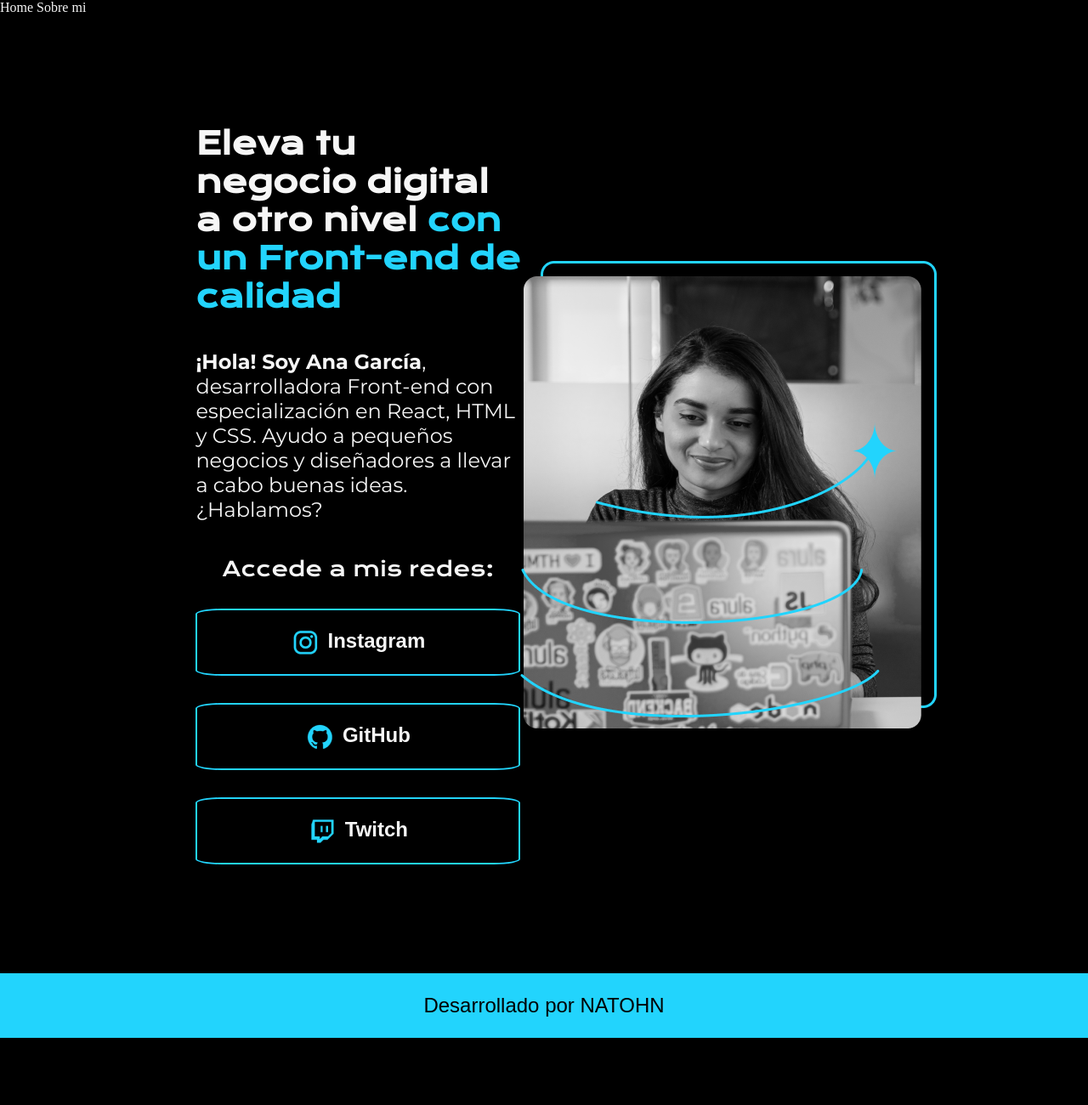
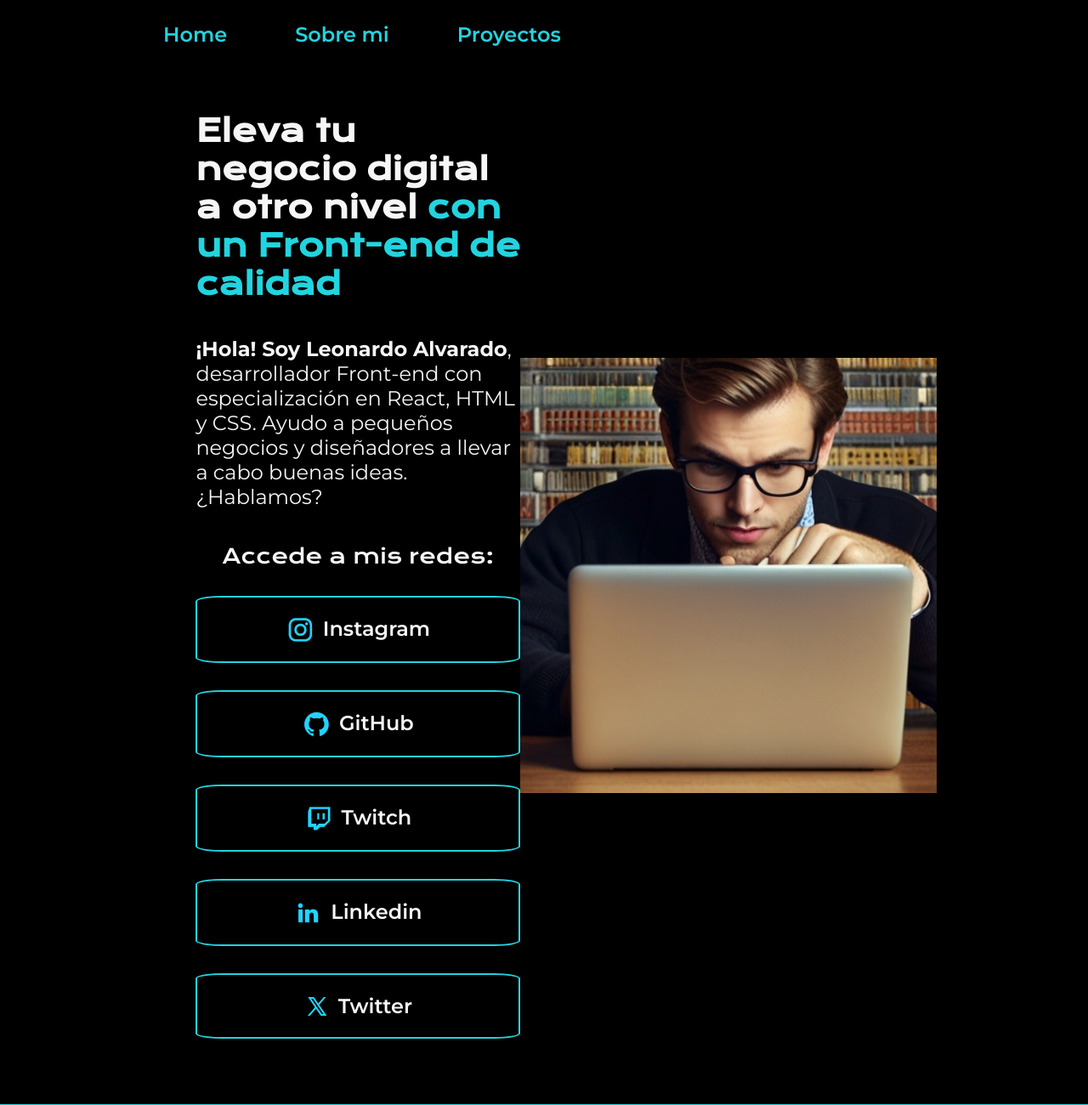
Before and after one commit to NATOHN/Portafolio, a plain HTML site: page index.html in a window 1280 px wide. Shown: the top 1300 px of the page at 85% size. Before the commit the page ends 1221 px from the top, so only its background shows below. Drawn offline with nearby package versions, Linux system fonts and the light colour scheme.

Commit message:
Actualizacion

```diff
--- a/index.html
+++ b/index.html
@@ -4,13 +4,14 @@
     <meta charset="UTF-8">
     <meta name="viewport" content="width=device-width, initial-scale=1.0">
     <title>Portafolio</title>
-    <link rel="stylesheet" href="style.css">
+    <link rel="stylesheet" href="./style/style.css">
 </head>
 <body>
     <header class="header">
        <nav class="header__menu">
-        <a class="header__menu__link">Home</a>
-        <a class="header__menu__link">Sobre mi</a>
+        <a class="header__menu__link" href="index.html">Home</a>
+        <a class="header__menu__link" href="about.html">Sobre mi</a>
+        <a class="header__menu__link" href="projects.html">Proyectos</a>
        </nav>
     </header>
     <main class="presentacion">
@@ -20,16 +21,18 @@
             <strong class="titulo-destaque">con un Front-end de
             calidad</strong></h1>
 
-        <p class="presentacion__contenido__texto"><strong>¡Hola! Soy Ana García</strong>, desarrolladora Front-end
+        <p class="presentacion__contenido__texto"><strong>¡Hola! Soy Leonardo Alvarado</strong>, desarrollador Front-end
             con especialización en React, HTML y CSS. Ayudo
             a pequeños negocios y diseñadores a llevar a
             cabo buenas ideas. ¿Hablamos?
         </p>
         <div class="presentacion__enlances">
         <h2 class="presentacion__enlances__subtitle">Accede a mis redes:</h2>
+
         <a class="presentacion__enlances__link" href="https://www.instagram.com/">
             <img src="./assets/instagram.png">
             Instagram</a>
+
         <a class="presentacion__enlances__link" href="https://github.com/">
             <img src="./assets/github.png">
             GitHub</a>
@@ -38,12 +41,19 @@
             <img src="./assets/twitch.png">
             Twitch</a>
 
+        <a class="presentacion__enlances__link" href="https://www.linkedin.com/home">
+            <img src="./assets/linkedin.png">
+           Linkedin</a>
+
+        <a class="presentacion__enlances__link" href="https://x.com/i/flow/login?input_flow_data=%7B%22requested_variant%22%3A%22eyJteCI6IjIifQ%3D%3D%22%7D">
+            <img src="./assets/twitter-novo.png">
+            Twitter</a>
         </div>
 
 
 
         </section>
-        <img src="./assets/Imagem.png" alt="Imagen de Ana García trabajando">
+        <img src="./assets/file.png" alt="Foto de Leonardo Alvarado desarrollando un proyecto">
    </main>
 
    <footer class="footer">
--- a/style.css
+++ b/style/style.css
@@ -1,4 +1,15 @@
 @import url('https://fonts.googleapis.com/css2?family=Krona+One&family=Montserrat:ital,wght@0,100..900;1,100..900&display=swap');
+
+
+:root{
+    --color-primario: #000000;
+    --color-secundario: #F6F6F6;
+    --color-terciario: #22D4DF;
+    --color-hover: #272727;
+
+    --fuente-montserrat: "Montserrat", sans-serif;
+    --fuente-krona: "krona one", sans-serif;
+}
 
 *{
     padding: 0%;
@@ -6,20 +17,35 @@
 }
 
 body {
-    background-color: #000000;
-    color: #F6F6F6;
+    background-color: var(--color-primario);
+    color: var(--color-secundario);
     box-sizing: border-box;
 }
 
-.titulo-destaque{
-    color: #22D4FD;
+.header{
+   padding: 2% 0% 0% 15%;
 }
 
+.header__menu{
+    display: flex;
+    gap: 80px;
+}
+
+.header__menu__link{
+    font-family: var(--fuente-montserrat);
+    font-size: 24px;
+    font-weight: 600;
+    color: var(--color-terciario);
+    text-decoration: none;
+}
+
+
 .presentacion{
+    margin: 6% 18%;
     display: flex;
     align-items: center;
-    margin: 10% 18%;
     justify-content: space-between;
+
 }
 
 .presentacion__contenido{
@@ -31,12 +57,16 @@ body {
 
 .presentacion__contenido__titulo{
     font-size: 36px;
-    font-family: "Krona One", sans-serif;
+    font-family: var(--fuente-krona);
+}
+
+.titulo-destaque{
+    color: var(--color-terciario);
 }
 
 .presentacion__contenido__texto{
     font-size: 24px;
-    font-family: "Montserrat", sans-serif;;
+    font-family: var(--fuente-montserrat);
 }
 
 .presentacion__enlances{
@@ -48,7 +78,7 @@ body {
 }
 
 .presentacion__enlances__subtitle{
-    font-family: "krona one", sans-serif;
+    font-family: var(--fuente-krona);
     font-size: 24px;
     font-weight: 400;
 }
@@ -59,27 +89,27 @@ body {
     text-align: center;
     padding: 21.5px 0;
     border-radius: 8%;
-    font-family: "Monserrat", sans-serif;
+    font-family: var(--fuente-montserrat);
     font-size: 24px;
     font-weight: 600;
     text-decoration: none;
-    color: #F6F6F6;
-    border: 2px solid #22D4FD;
+    color: var(--color-secundario);
+    border: 2px solid var(--color-terciario);
     display: flex;
     justify-content: center;
     gap: 10px;
 }
 
 .presentacion__enlances__link:hover{
-    background-color: #272727;
+    background-color: var(--color-hover);
 }
 
 .footer{
-    background-color: #22D4FD;
+    background-color: var(--color-terciario);
     padding: 24px;
-    color: #000000;
+    color: var(--color-primario);
     text-align: center;
-    font-family: "Monserrat", sans-serif;
+    font-family: var(--fuente-montserrat);
     font-size: 24px;
     font-weight: 400;
 }
```
Also changed, not shown: about.html (added, +40 -0 lines), projects.html (added, +41 -0 lines), assets/Imagem.png (deleted), assets/file.png (added), assets/pogra.png (added).
